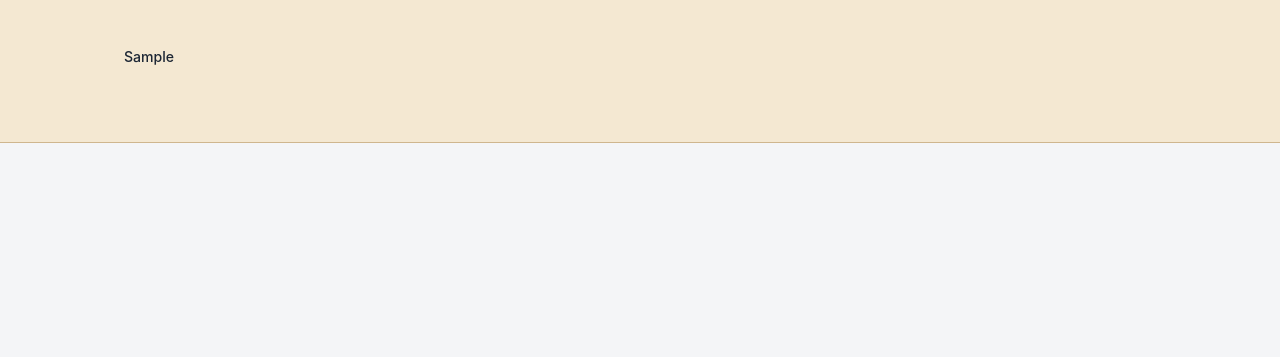
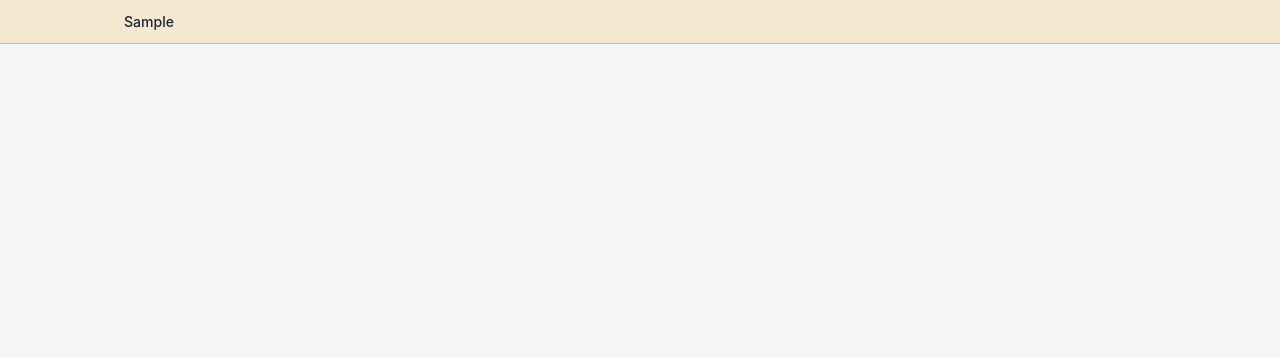
Before and after one commit to marvinm2/wikipathways-submit, a FastAPI app: template templates/base.html in a window 1280 px wide. Shown: the part 63-420 px from the top of the page. Run offline with FastAPI, Linux system fonts and the light colour scheme; the template is opened without the code that fills it: most values are stand-ins (such as "Sample title", 1, 10 or a date in 2020).

Commit message:
The notice banner inherited the page container's vertical padding
.container carries 2.2rem top and 4rem bottom, which is right for page content and absurd
around one line of banner text -- it rendered as a tall empty amber block with a sentence at the
top. The banner reuses the container for its gutter and alignment, so the override is scoped
rather than the container being changed.

```diff
--- a/static/app.css
+++ b/static/app.css
@@ -178,6 +178,12 @@ button { font: inherit; }
   background: var(--amber-tint);
   color: var(--amber);
   border-bottom: 1px solid color-mix(in srgb, var(--amber) 35%, transparent);
+}
+/* .container carries the page's 2.2rem/4rem vertical padding, which inside a one-line banner
+   reads as a huge empty amber block. Reuse it for the horizontal gutter and alignment only. */
+.site-notice .container {
+  padding-top: 0;
+  padding-bottom: 0;
 }
 .site-notice p {
   margin: 0;
--- a/templates/base.html
+++ b/templates/base.html
@@ -5,7 +5,7 @@
   <meta name="viewport" content="width=device-width, initial-scale=1">
   <title>{% block title %}wikipathways-submit{% endblock %}</title>
   <meta name="description" content="Submit and curate WikiPathways pathways through pull requests, without touching git.">
-  <link rel="stylesheet" href="/static/app.css?v=10">
+  <link rel="stylesheet" href="/static/app.css?v=11">
 </head>
 {# The client has to know whether approving merges or hands the pull request to the repository:
    otherwise the button says "Merging…" on a target that never merges anything. #}
@@ -62,7 +62,7 @@
 
   <div id="toast-region" class="toast-region" aria-live="polite"></div>
 
-  <script src="/static/app.js?v=10"></script>
+  <script src="/static/app.js?v=11"></script>
   {% block script %}{% endblock %}
 </body>
 </html>
```
